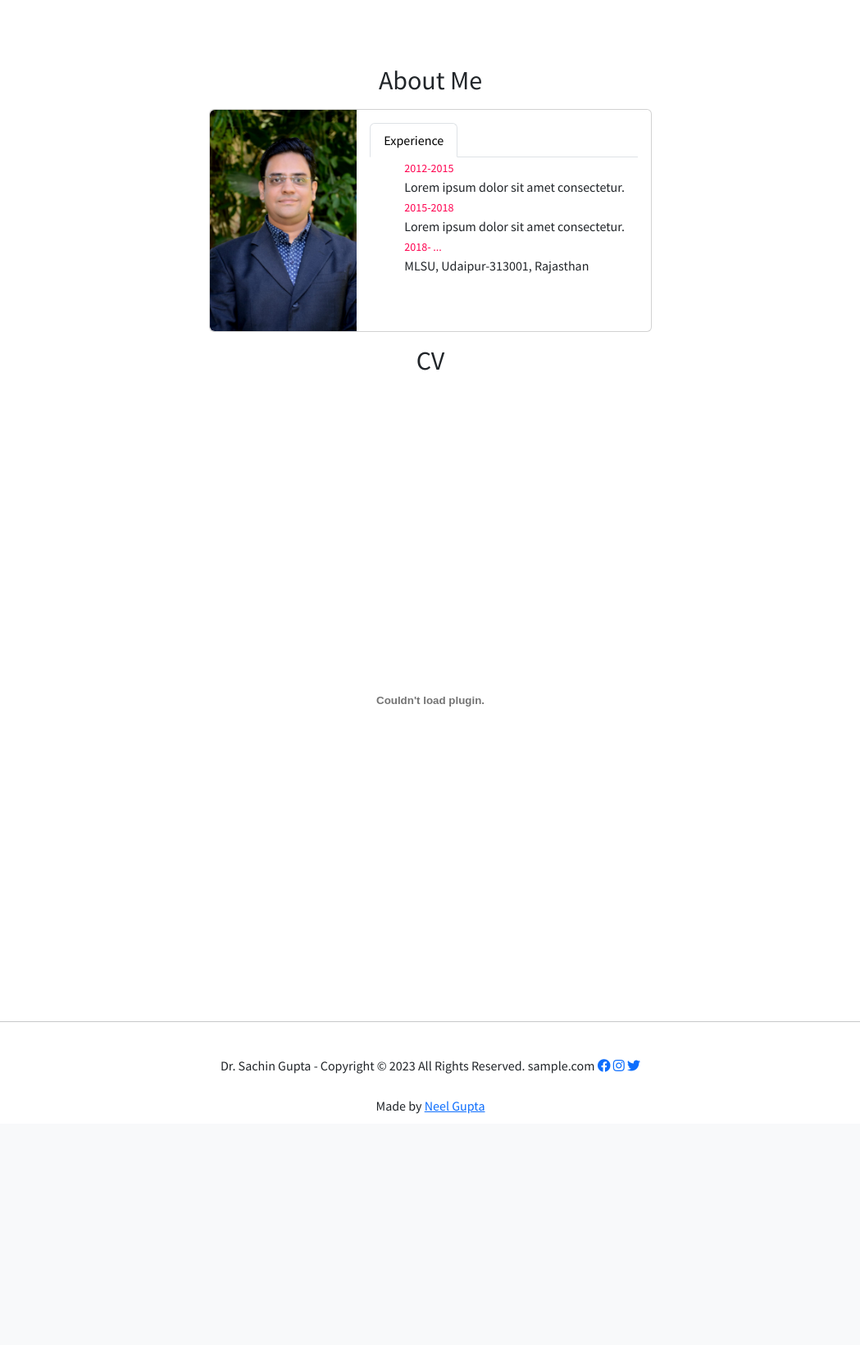
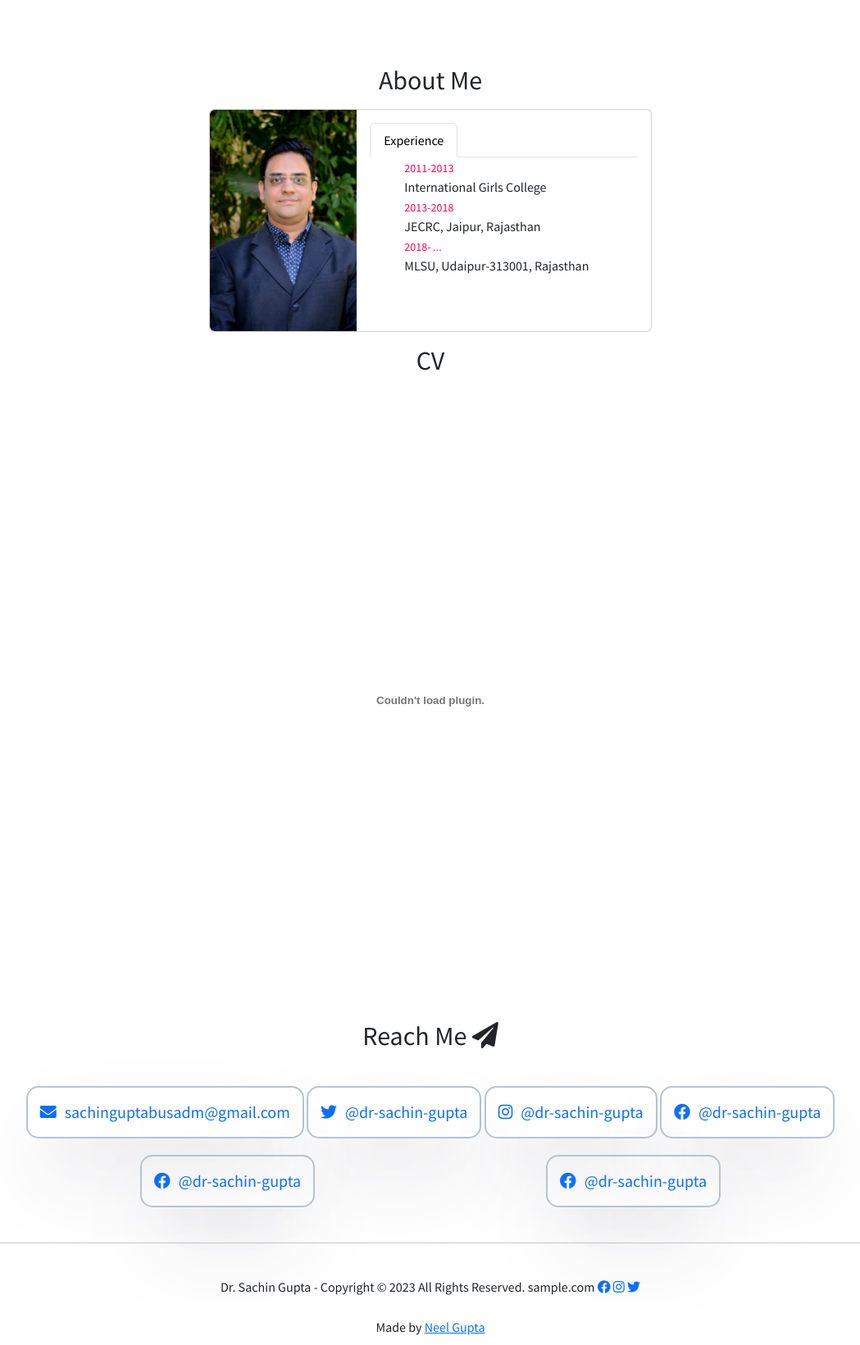
Before and after one commit to Neel-Gupta-Associates/dr_sachin_gupta, a PHP site: page / in a window 1280 px wide. Shown: the part 708-2349 px from the top of the page at 82% size, without its empty margins (115-1164 px from the left). Before the commit the page ends 2067 px from the top, so only its background shows below. Run offline with PHP 8.4, Linux system fonts and the light colour scheme; some libraries are stand-ins or nearby versions.

Commit message:
added contact section

```diff
--- a/css/style.css
+++ b/css/style.css
@@ -24,8 +24,12 @@ html {
     position: relative;
 }
 
-.img-hero{
-    /* margin-top: 19px; */
+.contact-btn{
+    transition: transform 0.2s ease-out;
+}
+
+.contact-btn:hover{
+    transform: translateY(-10px);
 }
 
 .photo_logo {
@@ -139,6 +143,39 @@ footer p {
 
 /* Contact Form End  */
 
+/* Contact Section Start  */
+
+.link {
+    margin: 8px 10px;
+    /* width: 30%; */
+    font-size: 1.25rem;
+    padding: 15px;
+    border: 2px solid #b9c3cc;
+    border-radius: 15px;
+    box-shadow: rgba(255, 255, 255, 0.2) 0px 1px 1px 0px inset, rgba(50, 50, 93, 0.25) 0px 50px 100px -20px, rgba(0, 0, 0, 0.3) 0px 30px 60px -30px;
+    cursor: pointer;
+    transition: transform 0.2s ease-out;
+    margin: 10px auto;
+  }
+
+  .link:hover {
+    transform: translateY(-10px);
+  }
+
+  .link a {
+    text-decoration: none;
+  }
+
+  .link i {
+    margin-right: 10px;
+  }
+
+  .links {
+    margin: 15px;
+  }
+
+  /* Contact Section End  */
+
 
 
 input[type=number]::-webkit-outer-spin-button,
--- a/index.html
+++ b/index.html
@@ -27,6 +27,7 @@
 
 
   <style>
+
 
   </style>
 </head>
@@ -115,7 +116,8 @@
     <div class="container col-xxl-8 px-4 py-5">
       <div class="row flex-lg-row-reverse align-items-center g-5 py-5">
         <div class="col-10 col-sm-8 col-lg-6 hero-img">
-          <img src="assets/img/dr-sachin-gupta-bg.png" class="img-hero d-block mx-lg-auto img-fluid" alt="Sachin Sir" width="280" height="500" loading="lazy">
+          <img src="assets/img/dr-sachin-gupta-bg.png" class="img-hero d-block mx-lg-auto img-fluid" alt="Sachin Sir"
+            width="280" height="500" loading="lazy">
         </div>
         <div class="col-lg-6 hero-txt">
           <h1 class="display-5 fw-bold lh-1 mb-3">Dr. Sachin Gupta</h1>
@@ -123,7 +125,7 @@
             Administration at MLSU, Udaipur-313001. I have written 70+ Paper & guided many research scholars in Commerce
             & Management Studies for their Doctoral Research.</p>
           <div class="d-grid gap-2 d-md-flex justify-content-md-start btn-contact">
-            <button onclick="location.href='/#contact'" type="button"
+            <button onclick="location.href='/#contact-me'" type="button"
               class="btn btn-primary btn-lg px-4 me-md-2 contact-btn">Contact Me</button>
           </div>
         </div>
@@ -150,13 +152,11 @@
             </ul>
             <div class="education" id="edu">
               <ul>
-                <li><span>2012-2015</span><br> Lorem ipsum dolor sit amet consectetur.</li>
-                <li><span>2015-2018</span><br>Lorem ipsum dolor sit amet consectetur.</li>
+                <li><span>2011-2013</span><br>International Girls College</li>
+                <li><span>2013-2018</span><br>JECRC, Jaipur, Rajasthan</li>
                 <li><span>2018- ...</span><br>MLSU, Udaipur-313001, Rajasthan</li>
               </ul>
             </div>
-            <!-- <p class="card-text">This is a wider card with supporting text below as a natural lead-in to additional content. This content is a little bit longer.</p>
-          <p class="card-text"><small class="text-body-secondary">Last updated 3 mins ago</small></p> -->
           </div>
         </div>
       </div>
@@ -169,9 +169,42 @@
 
   </div>
 
+  <section class="contact-sec" id="contact-me">
 
+    <div class="contact-h-txt" style="margin: 15px 0;">
+      <h2 class="text-center">Reach Me <i class="fas fa-paper-plane"></i></h2>
+    </div>
 
+    <div class="reach-links" style="border: 2px solid transparent; border-radius: 20px;width: 80%; margin: auto;">
+      <div class="links d-flex" style="flex-direction: row; flex-wrap: wrap;">
 
+        <div class="link">
+          <a href="mailto:sachinguptabusadm@gmail.com"><i class="fas fa-envelope"></i>sachinguptabusadm@gmail.com</a>
+        </div>
+
+        <div class="link">
+          <a href=""><i class="fab fa-twitter"></i>@dr-sachin-gupta</a>
+        </div>
+
+        <div class="link">
+          <a href=""><i class="fab fa-instagram"></i>@dr-sachin-gupta</a>
+        </div>
+
+        <div class="link">
+          <a href=""><i class="fab fa-facebook"></i>@dr-sachin-gupta</a>
+        </div>
+
+        <div class="link">
+          <a href=""><i class="fab fa-facebook"></i>@dr-sachin-gupta</a>
+        </div>
+
+        <div class="link">
+          <a href=""><i class="fab fa-facebook"></i>@dr-sachin-gupta</a>
+        </div>
+
+      </div>
+    </div>
+  </section>
 
 
   <footer>
```
